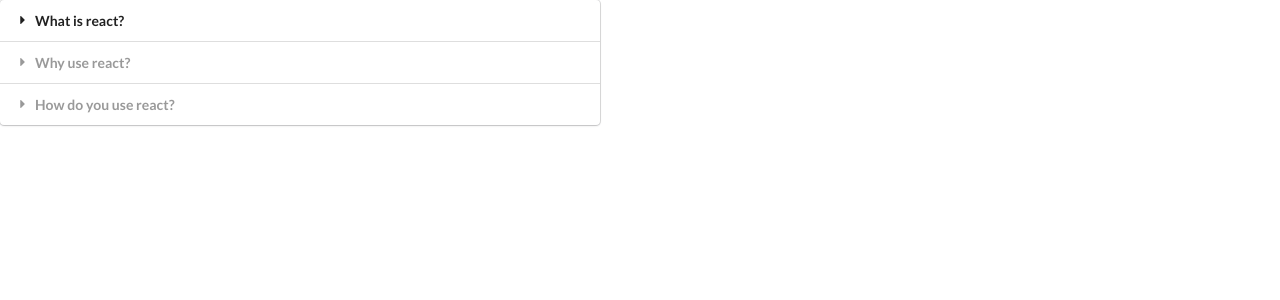
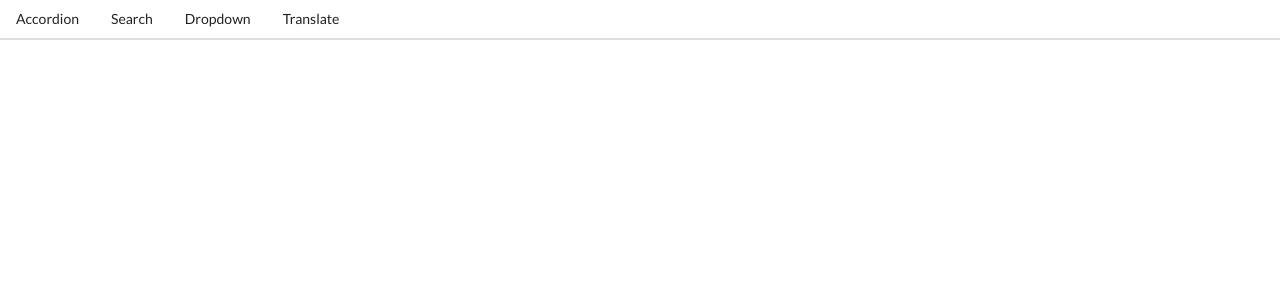
Before and after one commit to VladChepurnoj/widget-react, a React (Create React App) app: page / in a window 1280 px wide. Shown: the top 300 px of the page. Built offline with nearby package versions, Linux system fonts and the light colour scheme.

Commit message:
Implementing a Header for Navigation

```diff
--- a/src/App.js
+++ b/src/App.js
@@ -3,6 +3,8 @@
 import Search from "./components/Search";
 import Dropdown from "./components/Dropdown";
 import Translate from "./components/Translate";
+import Route from "./components/Route";
+import Header from "./components/Header";
 
 const items = [
   {
@@ -34,39 +36,57 @@
   },
 ];
 
-const showAccordion = () => {
-  if (window.location.pathname === "/") {
-    return <Accordion items={items} />;
-  }
-};
-
-const showList = () => {
-  if (window.location.pathname === "/list") {
-    return <Search />;
-  }
-};
-
-const showDropdown = () => {
-  if (window.location.pathname === "/dropdown") {
-    return <Dropdown />;
-  }
-};
-
-const showTranslate = () => {
-  if (window.location.pathname === "/translate") {
-    return <Translate />;
-  }
-};
-
 const App = () => {
+  const [selected, setSelected] = useState(options[0]);
   return (
     <div>
-      {showAccordion()}
-      {showList()}
-      {showDropdown()}
-      {showTranslate()}
+      <Header />
+      <Route path='/'>
+        <Accordion items={items} />
+      </Route>
+      <Route path='/list'>
+        <Search />
+      </Route>
+      <Route path='/dropdown'>
+        <Dropdown
+          label='Select a color'
+          options={options}
+          selected={selected}
+          onSelectedChange={setSelected}
+        />
+      </Route>
+      <Route path='/translate'>
+        <Translate />
+      </Route>
     </div>
   );
 };
 
 export default App;
+
+// const showAccordion = () => {
+//   if (window.location.pathname === "/") {
+//     return <Accordion items={items} />;
+//   }
+// };
+
+// const showList = () => {
+//   if (window.location.pathname === "/list") {
+//     return <Search />;
+//   }
+// };
+
+// const showDropdown = () => {
+//   if (window.location.pathname === "/dropdown") {
+//     return <Dropdown />;
+//   }
+// };
+
+// const showTranslate = () => {
+//   if (window.location.pathname === "/translate") {
+//     return <Translate />;
+//   }
+// };
+
+// const showComponent = (route, component) => {
+// };
--- /dev/null
+++ b/src/components/Header.js
@@ -0,0 +1,22 @@
+import React from "react";
+
+const Header = () => {
+  return (
+    <div className='ui secondary pointing menu'>
+      <a href='/' className='item'>
+        Accordion
+      </a>
+      <a href='/list' className='item'>
+        Search
+      </a>
+      <a href='/dropdown' className='item'>
+        Dropdown
+      </a>
+      <a href='/translate' className='item'>
+        Translate
+      </a>
+    </div>
+  );
+};
+
+export default Header;
--- /dev/null
+++ b/src/components/Route.js
@@ -0,0 +1,7 @@
+import React from "react";
+
+const Route = ({ path, children }) => {
+  return window.location.path === path ? children : null;
+};
+
+export default Route;
```
